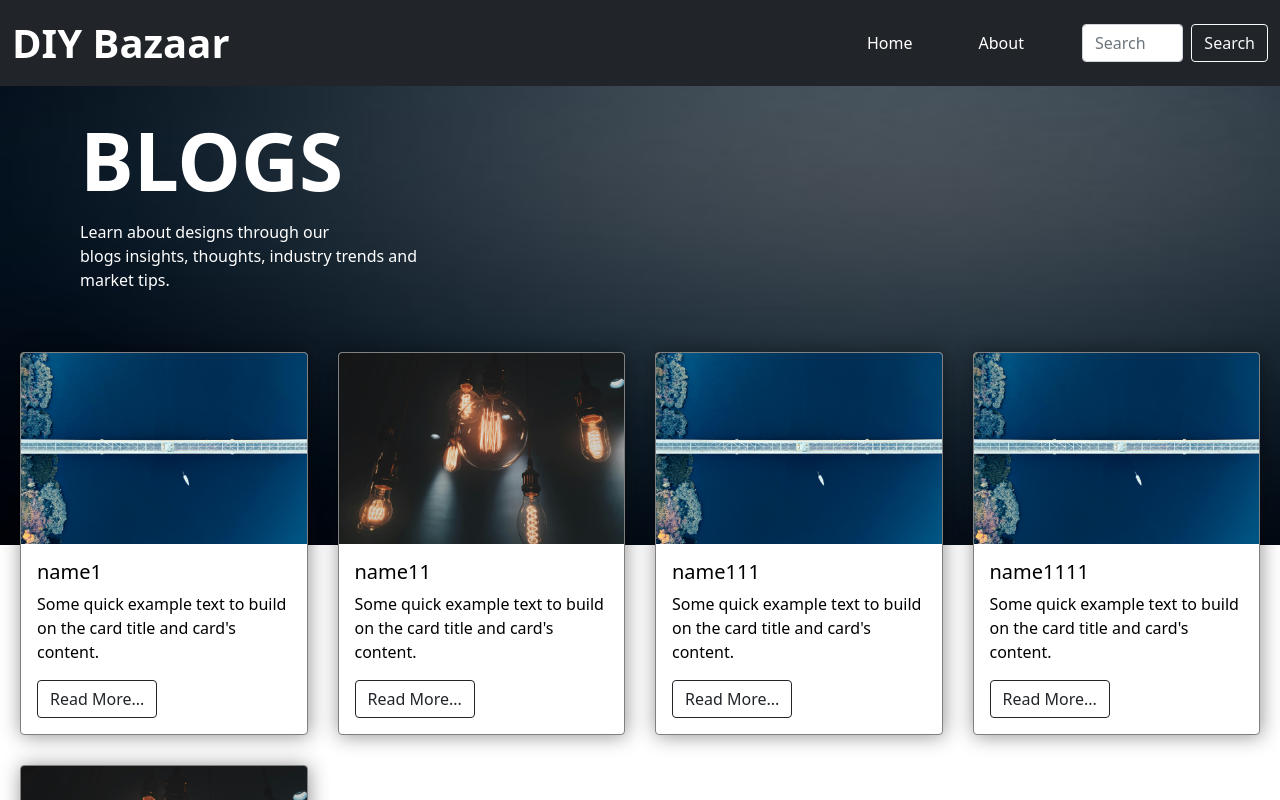
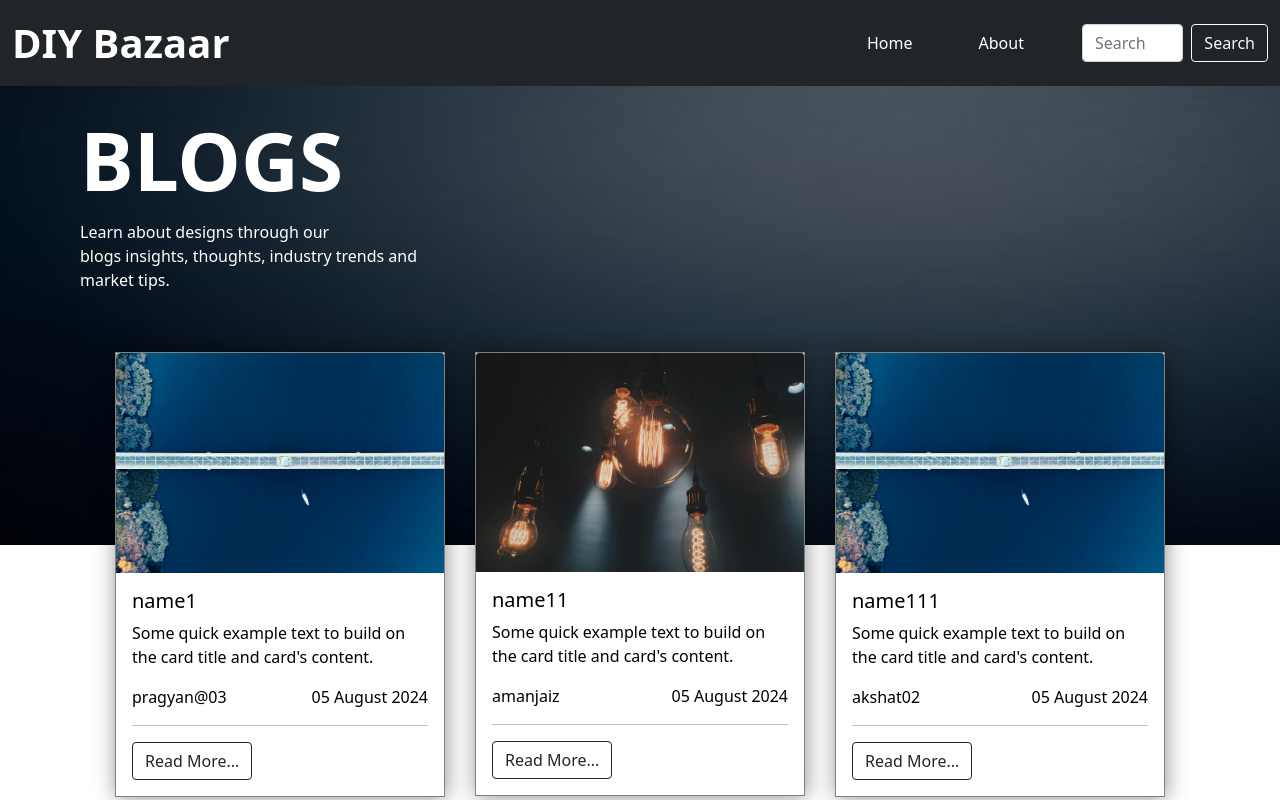
Before and after one commit to pragyan-shaw03/VueJS-projects, a Vue app: page / in a window 1280 px wide. Shown: the top 800 px of the page. Built offline with nearby package versions, Linux system fonts and the light colour scheme.

Commit message:
added username and date

```diff
--- a/public/index.html
+++ b/public/index.html
@@ -5,9 +5,9 @@
     <meta http-equiv="X-UA-Compatible" content="IE=edge">
     <meta name="viewport" content="width=device-width,initial-scale=1.0">
     <link rel="icon" href="<%= BASE_URL %>favicon.ico">
+    <link rel="stylesheet" href="https://cdnjs.cloudflare.com/ajax/libs/font-awesome/6.0.0-beta3/css/all.min.css">
     <link rel="stylesheet" href="css/bootstrap.min.css">
     <script src="css/bootstrap.min.js"></script>
-    <link rel="stylesheet" href="https://cdnjs.cloudflare.com/ajax/libs/font-awesome/6.0.0-beta3/css/all.min.css">
     <title><%= htmlWebpackPlugin.options.title %></title>
   </head>
   <body>
--- a/src/App.vue
+++ b/src/App.vue
@@ -37,7 +37,7 @@
 
         <div class="cards-wrapper">
             <div class="cards">
-                <BlogCard v-for="item in filteredItems" :key="item.title" :title="item.title" :image="item.image">
+                <BlogCard v-for="item in filteredItems" :key="item.title" :title="item.title" :image="item.image" :username="item.username">
                 </BlogCard>
             </div>
         </div>
@@ -96,11 +96,11 @@ export default {
   data() {
     return {
       items: [
-        { title: 'name1', disp: true, image: require('@/assets/img1.jpg')},
-        { title: 'name11', disp: true, image: require('@/assets/img2.jpg') },
-        { title: 'name111', disp: true, image: require('@/assets/img1.jpg') },
-        { title: 'name1111', disp: true, image: require('@/assets/img1.jpg') },
-        { title: 'name11111', disp: true, image: require('@/assets/img2.jpg') }
+        { title: 'name1', disp: true, image: require('@/assets/img1.jpg'), username: 'pragyan@03'},
+        { title: 'name11', disp: true, image: require('@/assets/img2.jpg'), username: 'amanjaiz'},
+        { title: 'name111', disp: true, image: require('@/assets/img1.jpg') , username: 'akshat02'},
+        { title: 'name1111', disp: true, image: require('@/assets/img1.jpg') , username: 'aasthadas1'},
+        { title: 'name11111', disp: true, image: require('@/assets/img2.jpg') , username: 'nishu@3'}
       ],
       searchOption: ''
     };
@@ -159,7 +159,7 @@ body {
 .cards {
   display: grid;
   gap: 10px;
-  grid-template-columns: repeat(auto-fit, minmax(250px, 1fr));
+  grid-template-columns: repeat(auto-fit, minmax(250px, 350px));
   justify-content: center;
   align-items: center;
   margin: 50px 10px;
--- a/src/components/BlogCard.vue
+++ b/src/components/BlogCard.vue
@@ -1,10 +1,14 @@
 <template>
-  <div class="card" style="">
+  <div class="card" style="border-radius: 0px;">
     <img :src="image" class="card-img-top" alt="...">
     <div class="card-body">
       <h5 class="card-title">{{title}}</h5>
       <p class="card-text">Some quick example text to build on the card title and
         card's content.</p>
+        <div class="d-flex justify-content-between">
+          <span><i class="fa-solid fa-user"></i>{{username}}</span><span><i class="fa-solid fa-timeline"></i>05 August 2024</span>
+        </div>
+        <hr>
         <a href="#" class="btn btn-outline-dark"> Read  More... <i>>></i></a>
       </div>
     </div>
@@ -12,7 +16,7 @@
 
 <script>
   export default {
-    props: ['title', 'image'],
+    props: ['title', 'image', 'username'],
     mounted() {
       console.log(this.image);
     }
--- a/vue.config.js
+++ b/vue.config.js
@@ -1,5 +1,6 @@
 const { defineConfig } = require('@vue/cli-service')
+
 module.exports = defineConfig({
   transpileDependencies: true,
-  publicPath: (process.env.NODE_ENV === "production") ? "/VueJS-projects/" : "/"
+  publicPath: (process.env.NODE_ENV === "production") ? "/VueJS-projects/" : "/",
 })
```
